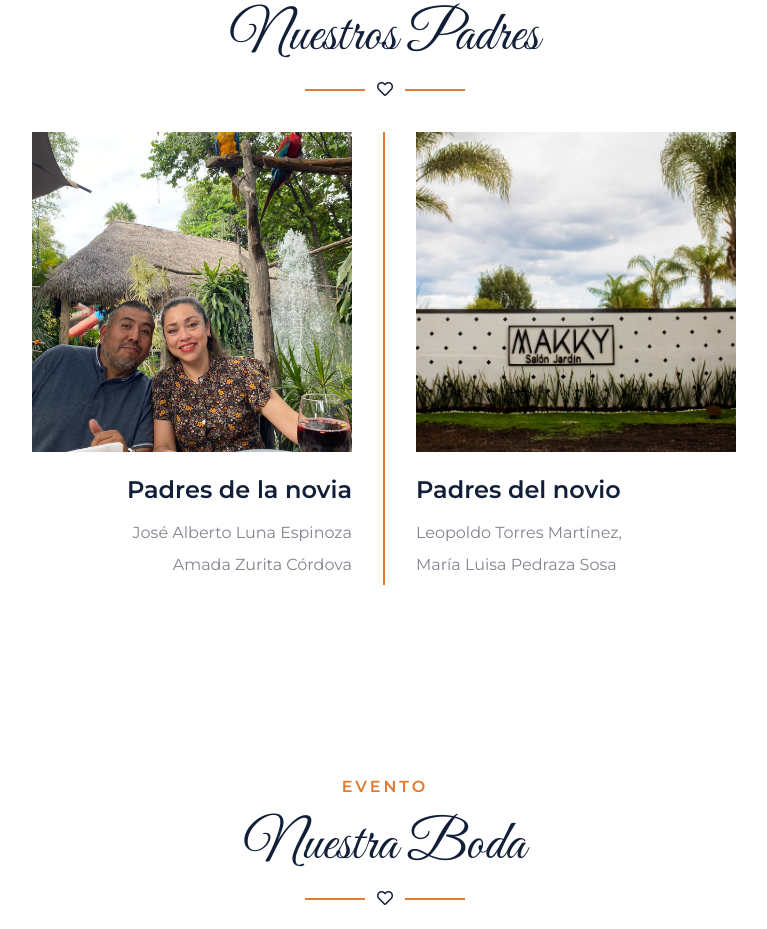
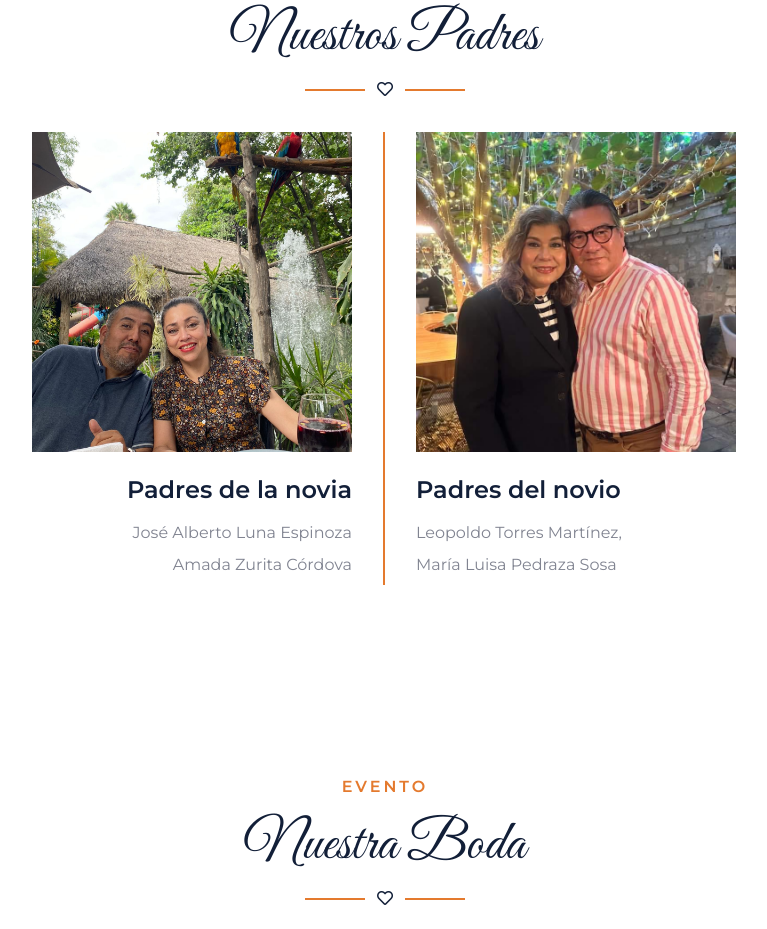
Before and after one commit to edlingao/BrandonAndJackie, a plain HTML site: page public/index.html in a window 1280 px wide. Shown: the part 3954-4883 px from the top of the page, without its empty margins (255-1022 px from the left). Drawn offline with nearby package versions, Linux system fonts and the light colour scheme; files that its build step writes are made by us from their sources.

Commit message:
Adding Brandon's parent

```diff
--- a/public/index.html
+++ b/public/index.html
@@ -235,7 +235,7 @@
                 </div>
                 <div class="col-md-6">
                     <div class="text-center text-md-left ml-md-3">
-                        <img class="img-fluid mb-4" style="height: 20rem; width: 20rem; object-fit: cover;" src="img/event-2.jpg" alt="">
+                        <img class="img-fluid mb-4" style="height: 20rem; width: 20rem; object-fit: cover;" src="img/parents-2.jpg" alt="">
                         <h4 class="mb-3">Padres del novio</h4>
                         <p class="mb-2">Leopoldo Torres Martínez,</p>
                         <p class="mb-0">María Luisa Pedraza Sosa</p>
```
Also changed, not shown: public/img/parents-2.jpg (added), 2 other files.
